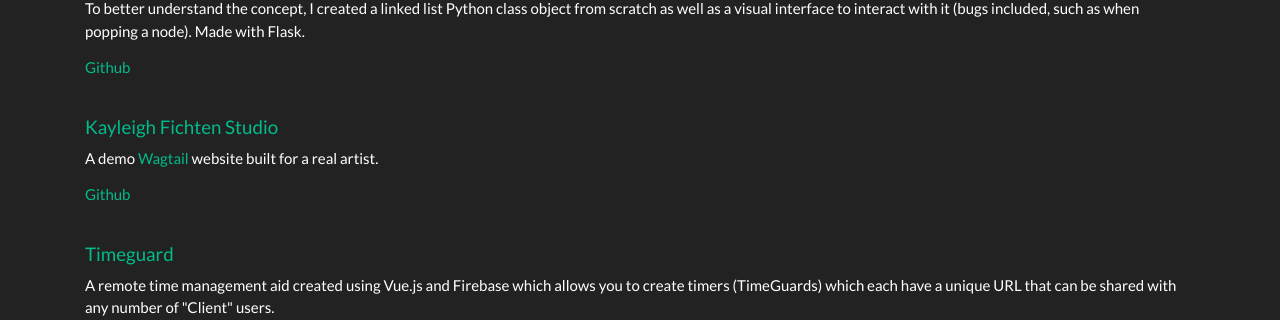
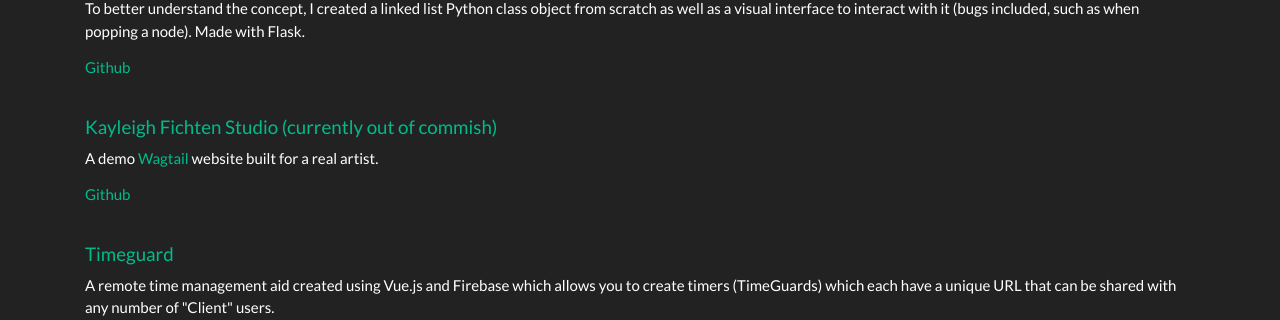
Before and after one commit to jeffykle/jeffkelly-dev-flask, a Flask app: page / in a window 1280 px wide. Shown: the part 850-1170 px from the top of the page. Run offline with Flask 3, Linux system fonts and the light colour scheme; some libraries are stand-ins or nearby versions.

Commit message:
Disable kf-app link

```diff
--- a/app/templates/content.html
+++ b/app/templates/content.html
@@ -44,7 +44,7 @@
 				<ul class="list-unstyled">
 					<li class="media">
 						<div class="media-body">
-							<h5 class="mt-0 mb-2"><a href="https://kayleighfichtenstudio.com/">Kayleigh Fichten Studio</a></h5>
+							<h5 class="mt-0 mb-2"><a disabled href="https://kayleighfichtenstudio.com/">Kayleigh Fichten Studio (currently out of commish)</a></h5>
 							<blockquote>
 								<p>A demo <a href="https://docs.wagtail.io/en/latest/getting_started/the_zen_of_wagtail.html">Wagtail</a> website built for a real artist.
 								</p>
```
